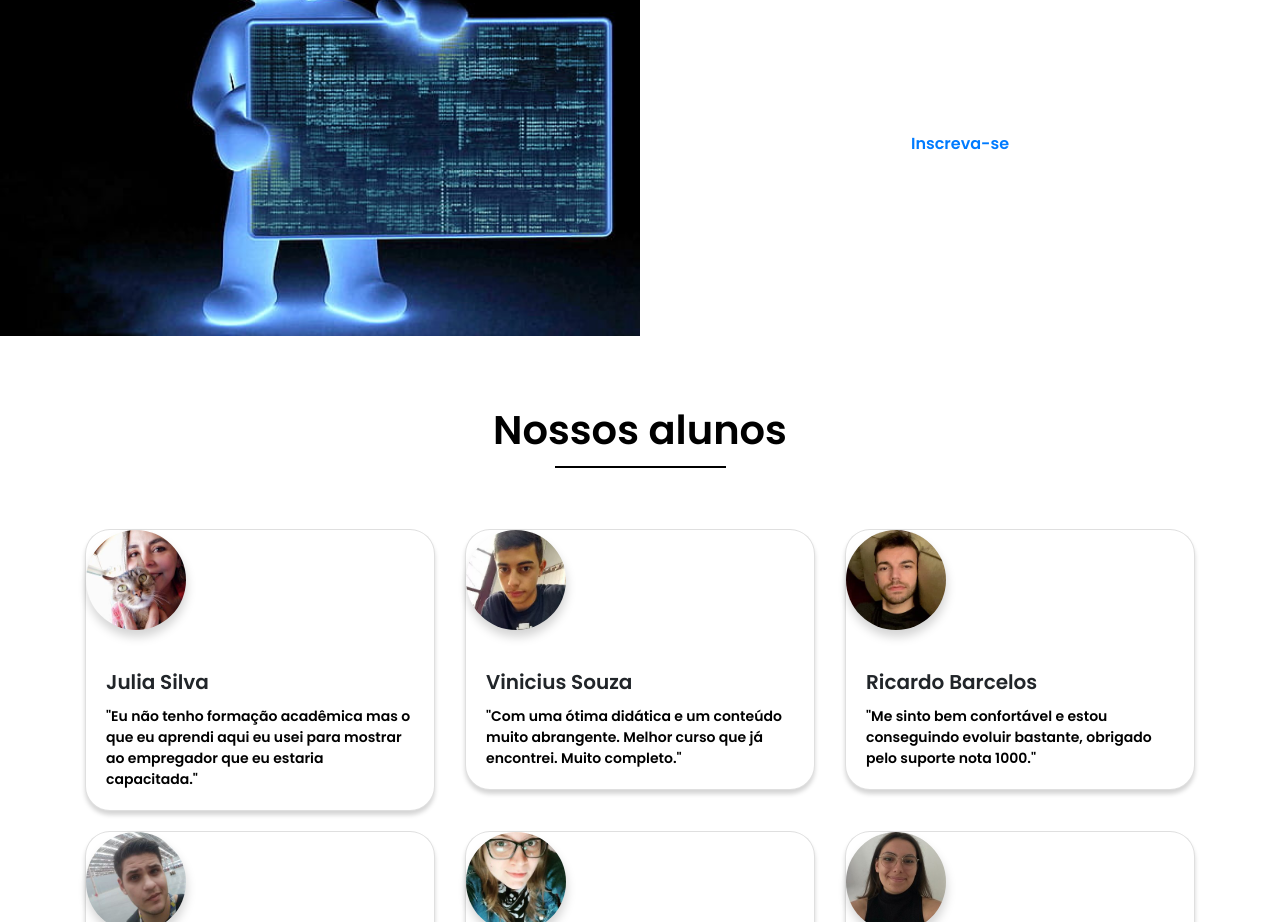
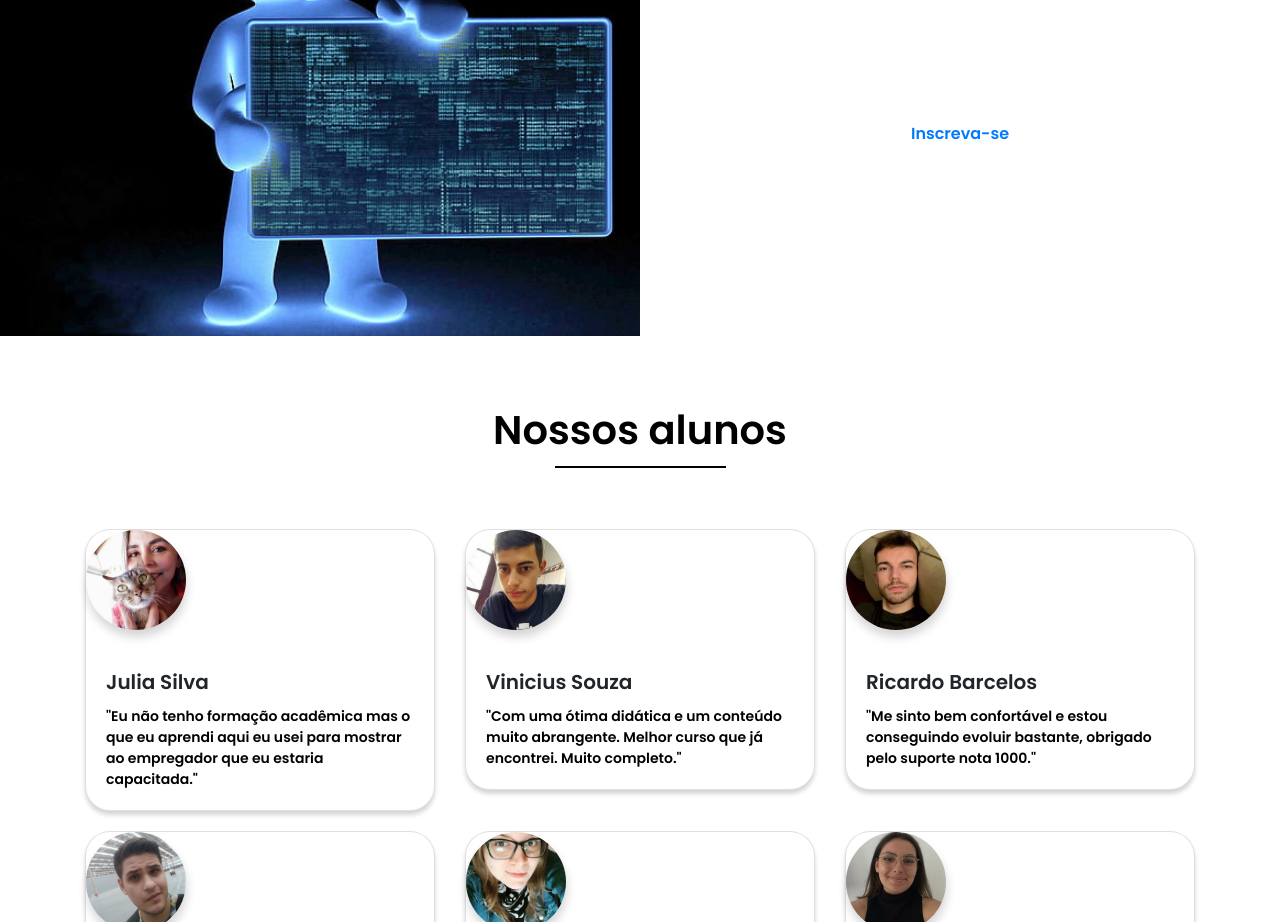
Before and after one commit to yasmincr/thefrontenders, a plain HTML site: page index.html in a window 1280 px wide. Shown: the part 3660-4582 px from the top of the page. Drawn offline with nearby package versions, Linux system fonts and the light colour scheme; a script that the page names is missing.

Commit message:
Update index.html

```diff
--- a/index.html
+++ b/index.html
@@ -255,7 +255,7 @@
               <h4>Benefícios exclusivos e imperdiveis</h4>
               <p>Vídeo-aulas 100% online, disponíveis 24 horas por dia, que se ajustam aos seus horários e ritmo de estudo</p>
               <p>Clique no botão abaixo e aqui você terá a chance de estudar com as melhores tecnologias e os profissionais mais capacitados.</p>
-              <a href="https://matheus-valviesse.github.io/User-Area/cadastrar/cadastrarIndex.html" id="apply-btn">Inscreva-se</a>
+              <a href="https://matheus-valviesse.github.io/User-Area/cadastrar/cadastrarIndex.html" class="main-bt id="apply-btn">Inscreva-se</a>
             </div>
           </div>
         </div>
```
